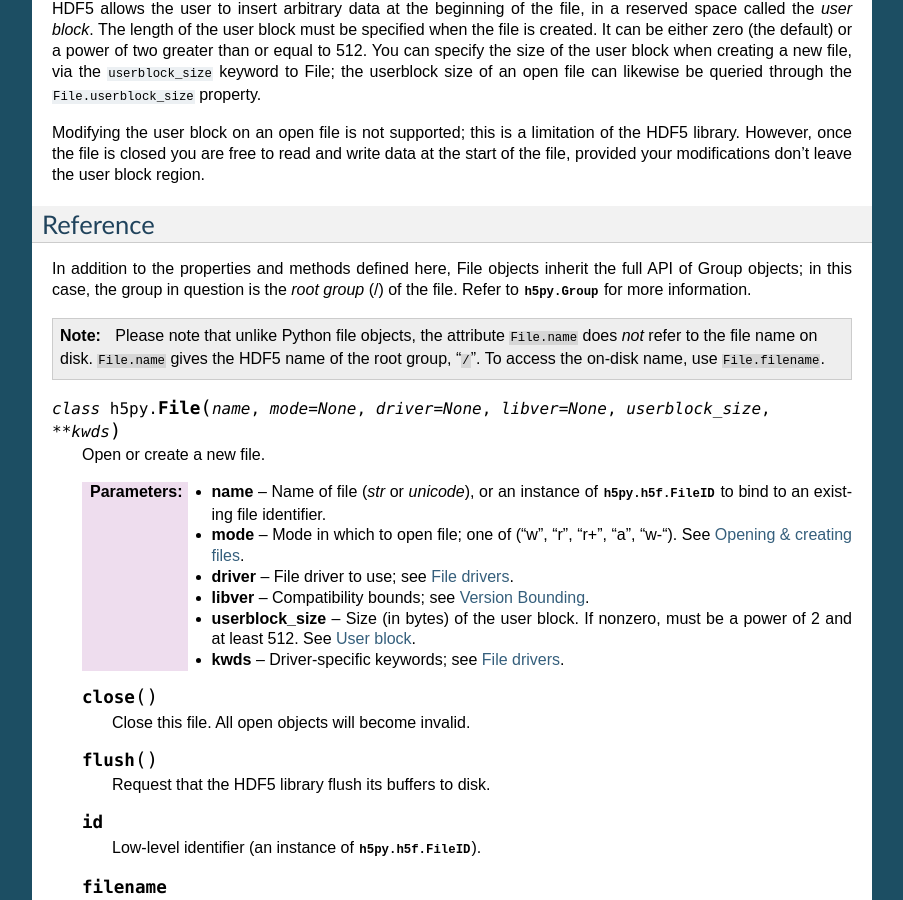
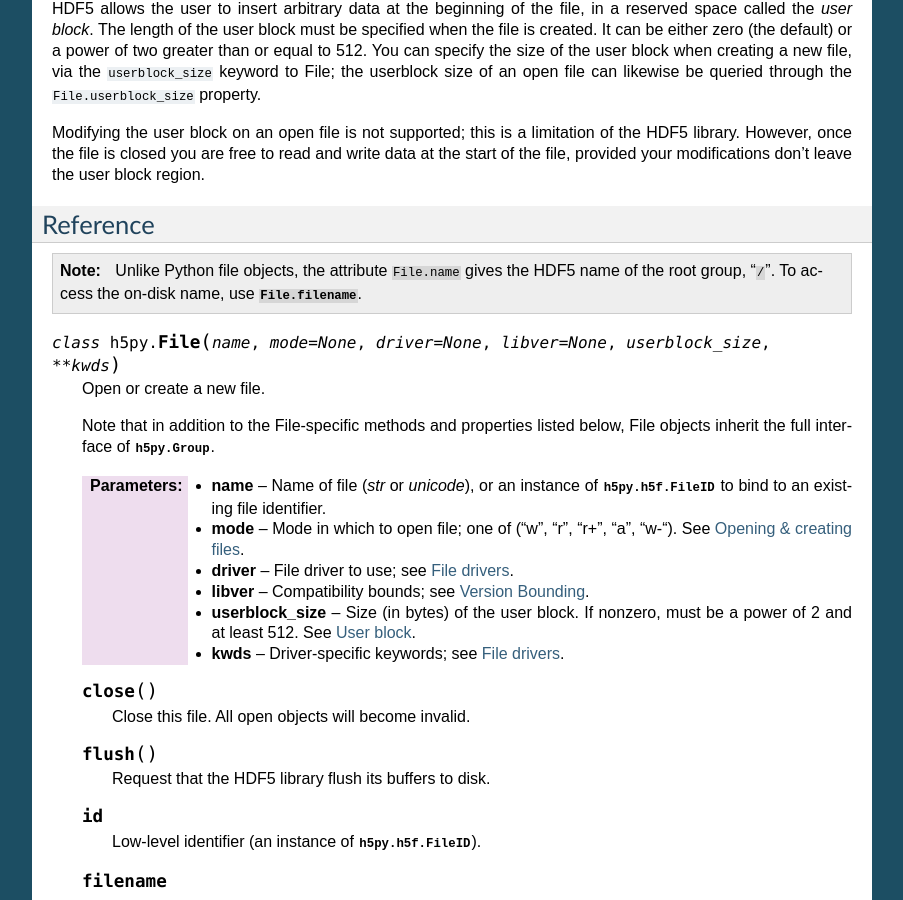
Before and after one commit to h5py/h5py, a Sphinx documentation site: the page built from docs/high/file.rst, in a window 1280 px wide and 900 px high, scrolled down 1569 px. Shown: the whole window, without its empty margins (198-1101 px from the left). Built offline with Sphinx 7.4.7, drawn with Linux system fonts in a browser that asks for light colours; pages that are not in the unit, such as notebooks, are missing from menus.

Commit message:
Cleanup in File docs

```diff
--- a/docs/high/file.rst
+++ b/docs/high/file.rst
@@ -117,21 +117,18 @@ the user block region.
 Reference
 ---------
 
-In addition to the properties and methods defined here, File objects inherit
-the full API of Group objects; in this case, the group in question is the
-*root group* (/) of the file.  Refer to :class:`h5py.Group` for more
-information.
-
 .. note::
 
-    Please note that unlike Python file objects, the attribute ``File.name``
-    does *not* refer to the file name on disk.  ``File.name`` gives the HDF5
-    name of the root group, "``/``". To access the on-disk name, use
-    ``File.filename``.
+    Unlike Python file objects, the attribute ``File.name`` gives the
+    HDF5 name of the root group, "``/``". To access the on-disk name, use
+    :attr:`File.filename`.
 
 .. class:: h5py.File(name, mode=None, driver=None, libver=None, userblock_size, **kwds)
 
     Open or create a new file.
+
+    Note that in addition to the File-specific methods and properties listed
+    below, File objects inherit the full interface of :class:`h5py.Group`.
 
     :param name:    Name of file (`str` or `unicode`), or an instance of
                     :class:`h5py.h5f.FileID` to bind to an existing
```
